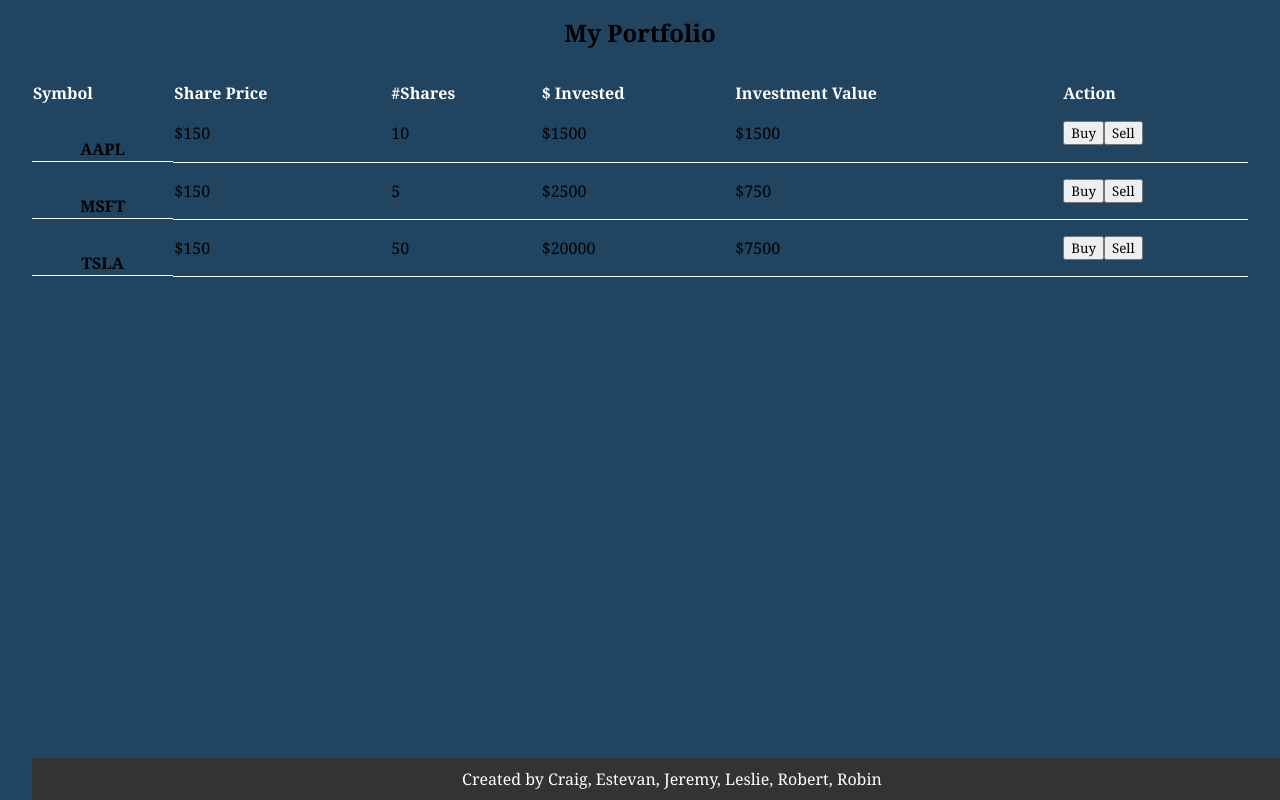
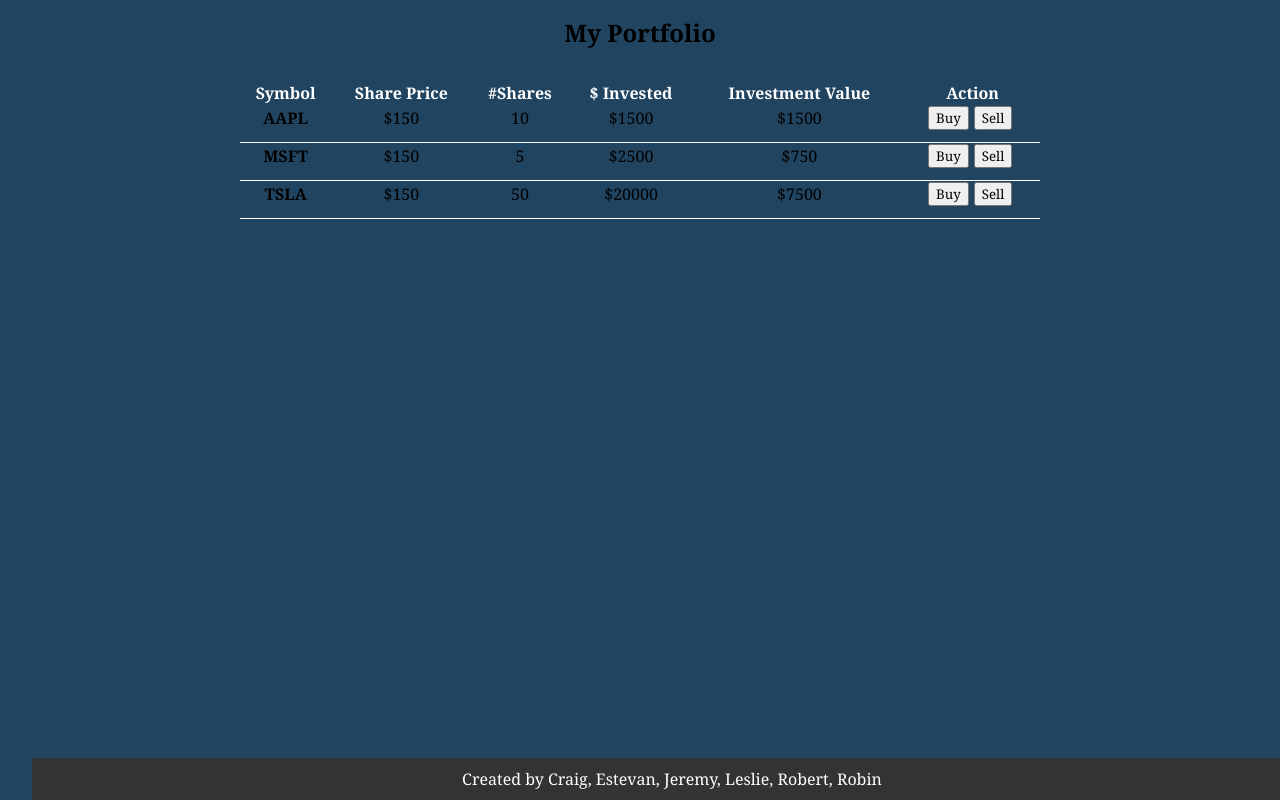
Before and after one commit to neoTemores/vetfit-frontend1, a React (Create React App) app: page /portfolio in a window 1280 px wide. Shown: the top 800 px of the page. Built offline with nearby package versions, Linux system fonts and the light colour scheme.

Commit message:
Update styling

```diff
--- a/src/PortfolioPage.css
+++ b/src/PortfolioPage.css
@@ -1,12 +1,11 @@
 table {
     border-collapse: collapse;
     width: 100%;
+    max-width: 800px;
     margin-top: 2rem;
-}
-
-table th, td {
-    padding: 0.5 rem;
-    text-align: left;
+    position: absolute;
+    left: 50%;
+    transform: translate(-50%);
 }
 
 table th{
@@ -16,13 +15,17 @@
 
 table td {
     border-bottom: 1px solid #fcfcfc;
+    margin-top: 3rem;
+    margin-bottom: 5px;
+    padding-bottom: 12px;
+}
+
+table td button {
+    margin-right: 5px;
 }
 
 .symbol-name {
-    display: flex;
-    flex-direction: column;
     align-items: center;
-    margin-top: 2rem;
     font-weight: bold;
 }
 
@@ -32,3 +35,10 @@
     color: #ffffff;
     border: 1px solid #214460;
 }
+
+input[type="number"] {
+    width: 60px;
+    border: 1px solid #ccc;
+    border-radius: 3px;
+    margin-right: 5px;
+}
```
